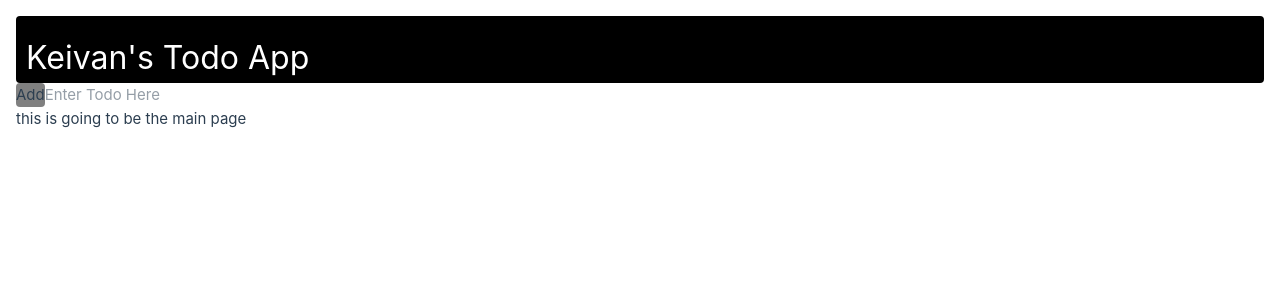
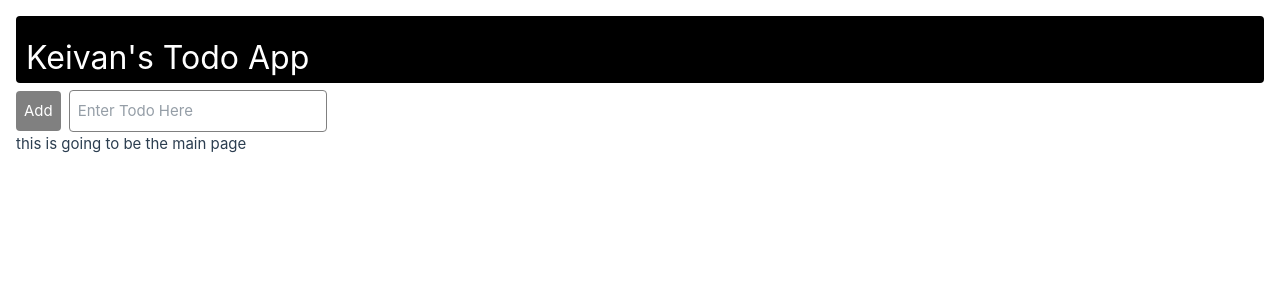
Before and after one commit to keivanmojmali/vue-todo-app, a Vue app: page / in a window 1280 px wide. Shown: the top 300 px of the page. Built offline with nearby package versions, Linux system fonts and the light colour scheme; the HTML template or start-up script is replaced by a standard one.

Commit message:
adding more stuff

```diff
--- a/src/components/todo/TodoItem.vue
+++ b/src/components/todo/TodoItem.vue
@@ -9,5 +9,14 @@
 .submit-button {
   background-color: gray;
   border-radius: 4px;
+  color: white;
+  padding: 0.5rem;
+  margin-top: 0.5rem;
+  margin-right: 0.5rem;
+}
+.todo-input {
+  border: 1px solid gray;
+  border-radius: 4px;
+  padding: 0.5rem;
 }
 </style>
```
